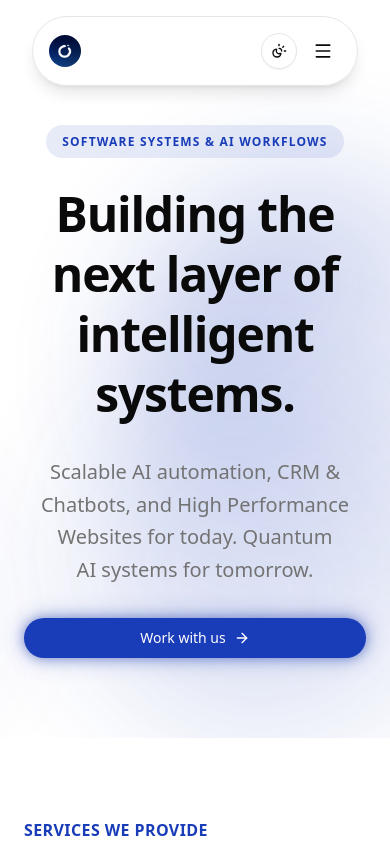
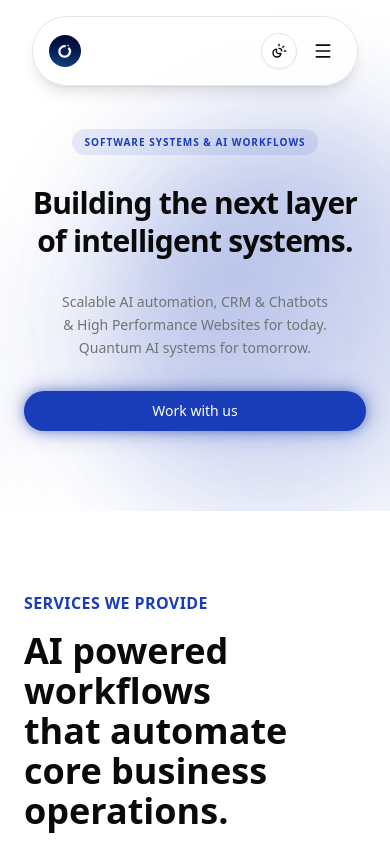
Before and after one commit to sidharth-ng/casal-labs, a Next.js app: page / in a window 390 px wide. Shown: the top 844 px of the page. Built offline with nearby package versions, Linux system fonts and the light colour scheme.

Commit message:
fix: text in mobile view

```diff
--- a/src/app/page.tsx
+++ b/src/app/page.tsx
@@ -37,15 +37,15 @@ export default function Home() {
         <div className="mx-auto max-w-7xl px-6 relative z-10">
           <div className="space-y-8 max-w-3xl text-center mx-auto">
             <div className="inline-block">
-              <span className="text-xs font-semibold text-blue-800 uppercase tracking-widest px-4 py-2 bg-blue-800/10 rounded-full">
+              <span className="text-[10px] md:text-xs font-semibold text-blue-800 uppercase tracking-widest px-3 md:px-4 py-1.5 md:py-2 bg-blue-800/10 rounded-full">
                 Software systems & AI Workflows
               </span>
             </div>
-            <h1 className="text-5xl md:text-6xl lg:text-7xl font-bold tracking-tight text-balance leading-tight">
+            <h1 className="text-3xl md:text-6xl lg:text-7xl font-bold tracking-tight text-balance leading-tight">
               Building the next layer of intelligent systems.
             </h1>
-            <p className="text-xl md:text-2xl text-muted-foreground text-balance leading-relaxed max-w-2xl mx-auto">
-              Scalable AI automation, CRM & Chatbots, and High Performance
+            <p className="text-sm md:text-xl text-muted-foreground text-balance leading-relaxed max-w-2xl mx-auto">
+              Scalable AI automation, CRM & Chatbots & High Performance
               Websites for today. Quantum AI systems for tomorrow.
             </p>
             <div className="flex flex-col sm:flex-row gap-4 justify-center">
@@ -59,7 +59,7 @@ export default function Home() {
                   target="_blank"
                   rel="noopener noreferrer"
                 >
-                  Work with us <ArrowRight className="w-4 h-4" />
+                  Work with us
                 </a>
               </Button>
             </div>
```
